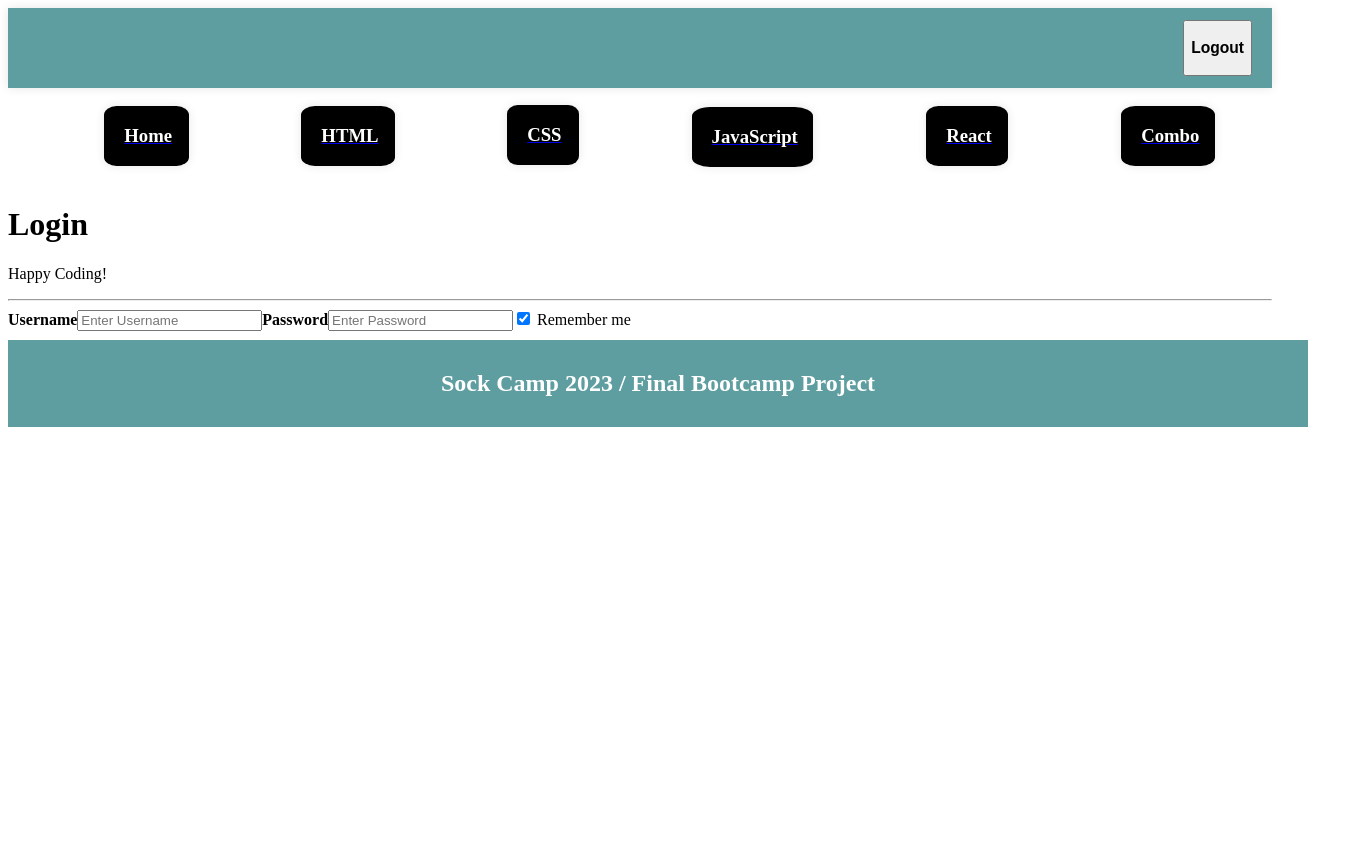
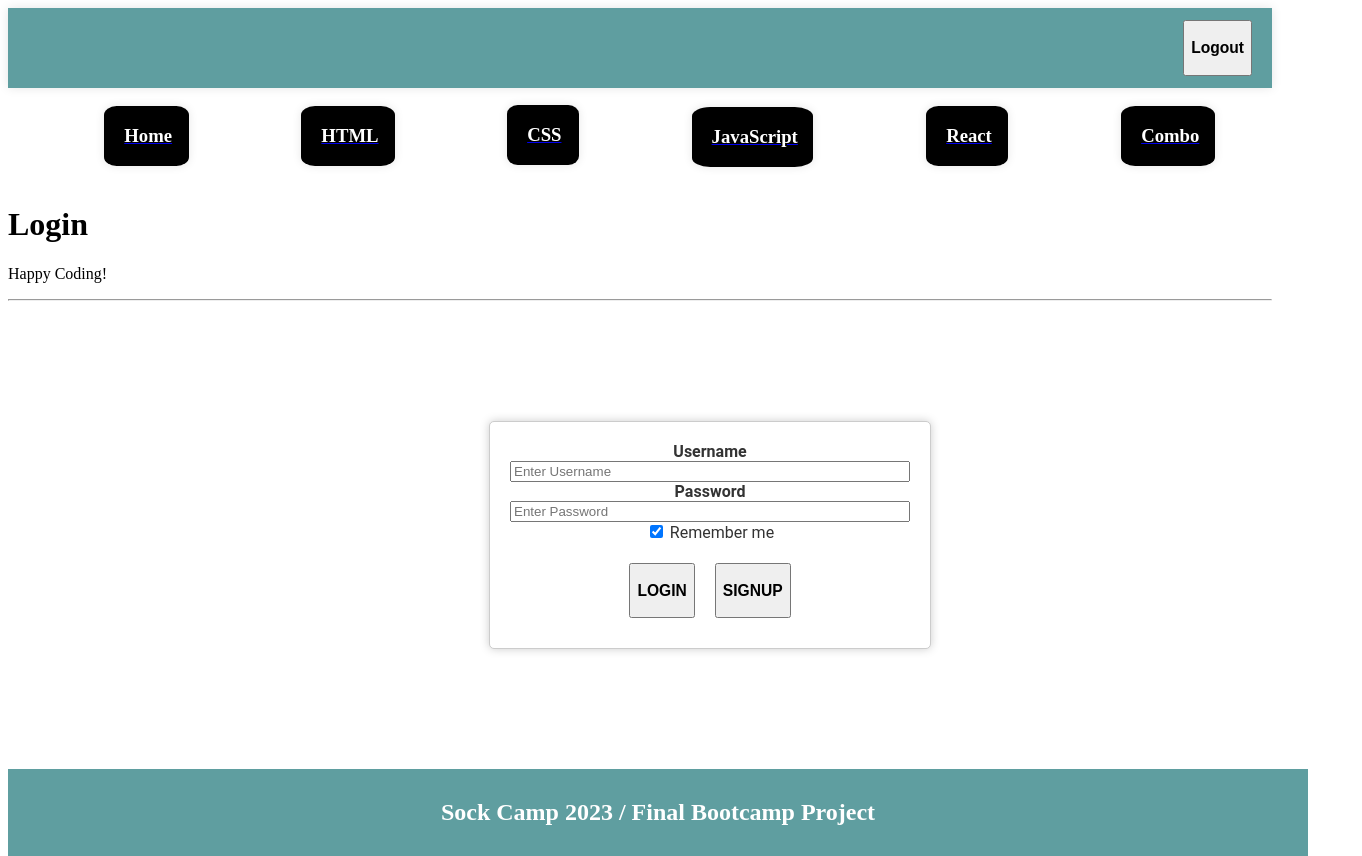
Before and after one commit to eecmanny/sockCamp, a React (Vite) app in the folder client/: page /login in a window 1280 px wide. Shown: the whole page, 1362 px wide, since content can reach past the window. Before the commit the page ends 800 px from the top, so only its background shows below. Built offline with nearby package versions, Linux system fonts and the light colour scheme.

Commit message:
buttons_and_paths

```diff
--- a/client/src/Header/Header.jsx
+++ b/client/src/Header/Header.jsx
@@ -18,13 +18,15 @@ function Header() {
                 {location.pathname !== '/' && (
 
                     <section className='logout'>
+                        <Link to="/">
                             <button>
-                            <Link to="/">
-                            </Link>
+
+
                                 <h3>
                                     Logout
                                 </h3>
                             </button>
+                        </Link>
                     </section>
                 )}
             </main>
--- a/client/src/components/Login/Login.jsx
+++ b/client/src/components/Login/Login.jsx
@@ -13,8 +13,9 @@ function Login() {
                     <b>Email</b>
                 </label>
                 <input type="text" placeholder="Enter Email" name="email" required /> */}
-
-                <label htmlFor="username">
+<section className="loginCard">
+    <card className="loginBoxes">
+                            <label htmlFor="username">
                     <b>Username</b>
                 </label>
                 <input type="text" placeholder="Enter Username" name="username" required />
@@ -26,7 +27,21 @@ function Login() {
 
                 <label>
                     <input type="checkbox" checked="checked" name="remember" style={{ marginBottom: '15px' }} /> Remember me
-                </label>
+                </label>                    <div>
+                <Link to="/home">
+                <button className="button1">
+                        <h3>LOGIN</h3>
+                </button>
+                    </Link>
+                    <Link to="/signup">
+                <button className="button1">
+                        <h3>SIGNUP</h3>
+                </button>
+                    </Link>                    </div>
+    </card>
+
+</section>
+
             </div>
         </form>
     );
--- a/client/src/components/Login/login.css
+++ b/client/src/components/Login/login.css
@@ -0,0 +1,33 @@
+.loginCard {
+    display: flex;
+    width: 100%;
+    margin: 0 auto;
+    margin: 50px;
+    padding: 20px;
+    /* border: 1px solid #ccc;
+    border-radius: 5px;
+    background-color: #fff;
+    box-shadow: 0 0 10px #ccc; */
+    text-align: center;
+    font-family: 'Roboto', sans-serif;
+    font-size: 16px;
+    color: #333;
+    justify-content: center;
+}
+
+.loginBoxes {
+    display: flex;
+    width: 400px;
+    margin: 0 auto;
+    margin: 50px;
+    padding: 20px;
+    border: 1px solid #ccc;
+    border-radius: 5px;
+    background-color: #fff;
+    box-shadow: 0 0 10px #ccc;
+    text-align: center;
+    font-family: 'Roboto', sans-serif;
+    font-size: 16px;
+    color: #333;
+    flex-direction: column;
+}
--- a/client/src/components/Signup/Signup.jsx
+++ b/client/src/components/Signup/Signup.jsx
@@ -3,12 +3,12 @@ import './signup.css';
 
 function Signup() {
     return (
-        <form>
+        <form className="signupCard">
             <div className="container">
                 <h1>Sign Up</h1>
                 <p>Please create an account to begin.</p>
                 <hr />
-
+                <card className="signupBoxes">
                     <label htmlFor="email">
                         <b>Email</b>
                     </label>
@@ -40,15 +40,22 @@ function Signup() {
                         .
                     </p>
 
+
                     <div className="clearfix">
+                    <Link to="/">
                         <button type="button" className="cancelbtn">
                             Cancel
                         </button>
+                        </Link>
+                        <Link to="/home">
                         <button type="submit" className="signupbtn">
                             Sign Up
                         </button>
+                        </Link>
                     </div>
+                </card>
             </div>
+
         </form>
     );
 }
--- a/client/src/components/Signup/signup.css
+++ b/client/src/components/Signup/signup.css
@@ -0,0 +1,33 @@
+.signupCard {
+    display: flex;
+    width: 100%;
+    margin: 0 auto;
+    margin: 50px;
+    padding: 20px;
+    /* border: 1px solid #ccc;
+    border-radius: 5px;
+    background-color: #fff;
+    box-shadow: 0 0 10px #ccc; */
+    text-align: center;
+    font-family: 'Roboto', sans-serif;
+    font-size: 16px;
+    color: #333;
+    justify-content: center;
+}
+
+.signupBoxes {
+    display: flex;
+    width: 400px;
+    margin: 0 auto;
+    margin: 50px;
+    padding: 20px;
+    border: 1px solid #ccc;
+    border-radius: 5px;
+    background-color: #fff;
+    box-shadow: 0 0 10px #ccc;
+    text-align: center;
+    font-family: 'Roboto', sans-serif;
+    font-size: 16px;
+    color: #333;
+    flex-direction: column;
+}
--- a/client/src/components/Welcome/Welcome.jsx
+++ b/client/src/components/Welcome/Welcome.jsx
@@ -21,14 +21,14 @@ function Welcome() {
             </p>
             <div className="buttons">
             <div>
-                    <Link to="/">
+                    <Link to="/login">
                 <button className="button1">
                         <h3>LOGIN</h3>
                 </button>
                     </Link>
             </div>
             <div>
-                    <Link to="/">
+                    <Link to="/signup">
                 <button className="button1">
                         <h3>SIGNUP</h3>
                 </button>
```
Lines whose indentation alone changed are shown as unchanged.
